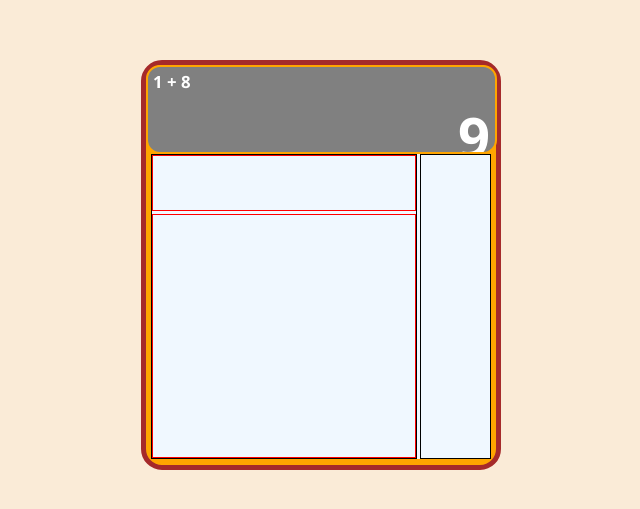
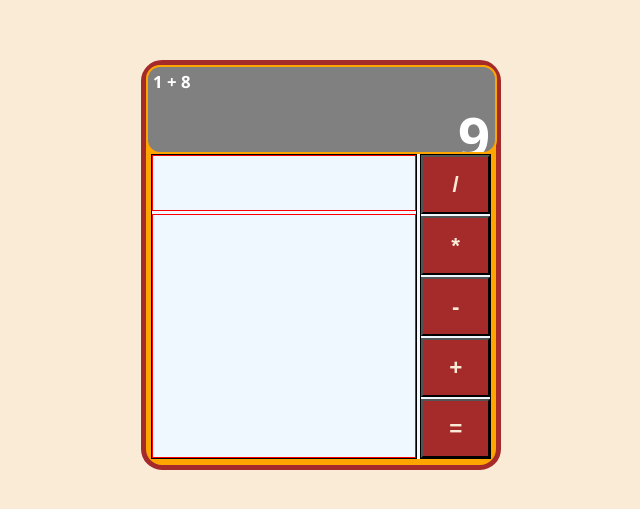
Before and after one commit to senzdigitalsinc23/calculator, a plain HTML site: page index.html in a window 1280 px wide. Shown: the part 143-652 px from the top of the page, without its empty margins (319-959 px from the left). Drawn offline with Linux system fonts and the light colour scheme.

Commit message:
Operator Sign Buttons
Added the arithmetic Operator keys to calculator

```diff
--- a/src/css/styles.css
+++ b/src/css/styles.css
@@ -68,6 +68,9 @@
 }
 
 .operators-container {
+    display: flex;
+    flex-direction: column;
+    justify-content: space-between;
     border: 1px solid;
     width: 70px;
 }
@@ -81,3 +84,12 @@
     border: 1px solid red;
     height: 242px;
 }
+
+.divide, .subtract, .addition, .equal, .multiply {
+    background-color: brown;
+    height: 59px;
+    cursor: pointer;
+    font-size: 1.6em;
+    color: antiquewhite;
+    font-weight: 900;
+}
--- a/src/js/scripts.js
+++ b/src/js/scripts.js
@@ -10,7 +10,9 @@ let operatorsContainer = createElements('div');
 let otherOperatorsCont = createElements("div");
 let numberKeysCon = createElements("div");
 
-let operators = "";
+let operatorsKeys = "";
+
+let operators = ['/', '*', '-', '+', '='];
 let btnReset = createElements("Button", "Clear Screen");
 let row = "";
 let square = "";
@@ -77,6 +79,54 @@ numberKeysCon.classList.add('number-keys');
 
 attachElements(numbersContainer, [otherOperatorsCont, numberKeysCon])
 
-for (let i = 1; i <= 3; i++) {
+operators.map((operator) => {
+    operatorsKeys = createElements('button', `${operator}`);
 
-}
+    let opKeys = "";
+
+    if (operatorsKeys.textContent === "/") {
+        operatorsKeys.classList.add('divide');
+
+        opKeys = document.querySelector('.divide');
+
+        /*opKeys.onclick = () => {
+            console.log(opKeys.textContent);
+        } */
+    }else if (operatorsKeys.textContent === "*") {
+        operatorsKeys.classList.add('multiply');
+
+         /* opKeys = document.querySelector('.multiply');
+
+        opKeys.onclick = () => {
+             console.log(opKeys.textContent);
+        }*/
+    }else if (operatorsKeys.textContent === "-") {
+        operatorsKeys.classList.add('subtract');
+
+         /* opKeys = document.querySelector('.subtract');
+
+        opKeys.onclick = () => {
+            console.log(opKeys.textContent);
+        } */
+    }else if (operatorsKeys.textContent === "+") {
+        operatorsKeys.classList.add('addition');
+
+         /* opKeys = document.querySelector('.addition');
+
+        opKeys.onclick = () => {
+            console.log(opKeys.textContent);
+        } */
+    }else if (operatorsKeys.textContent === "=") {
+        operatorsKeys.classList.add('equal');
+
+        /* opKeys = document.querySelector('.equal');
+
+        opKeys.onclick = () => {
+            console.log(opKeys.textContent);
+        } */
+    }
+
+    attachElements(operatorsContainer, [operatorsKeys])
+
+
+});
```
